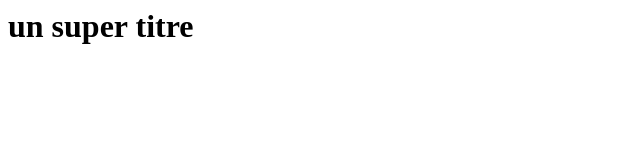
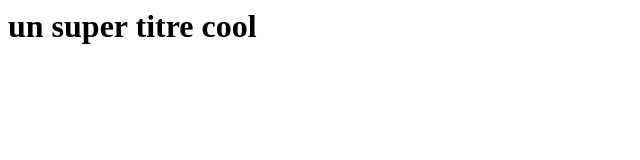
Before and after one commit to MariaB98/cautious-pancake, a plain HTML site: page index.html in a window 1280 px wide. Shown: the whole page, without its empty margins (0-640 px from the left). Drawn offline with Linux system fonts and the light colour scheme.

Commit message:
H1 changed

```diff
--- a/index.html
+++ b/index.html
@@ -5,7 +5,7 @@
         </title>
     </head>
     <body>
-        <h1> un super titre </h1>
+        <h1> un super titre  cool</h1>
 
     </body>
 </html>
```
